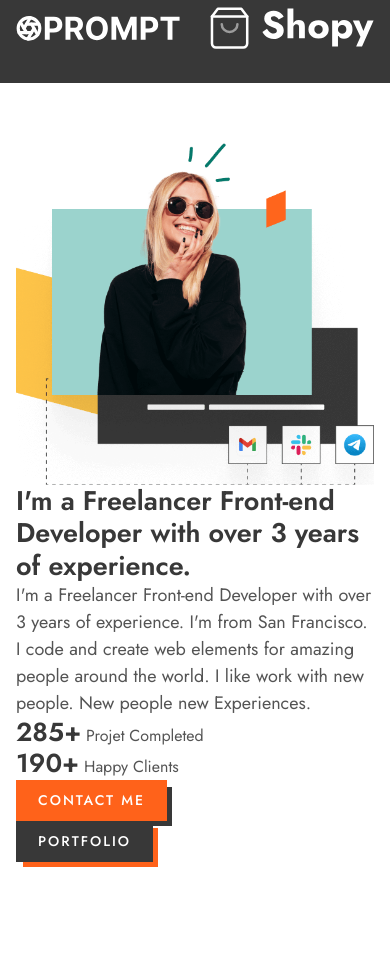
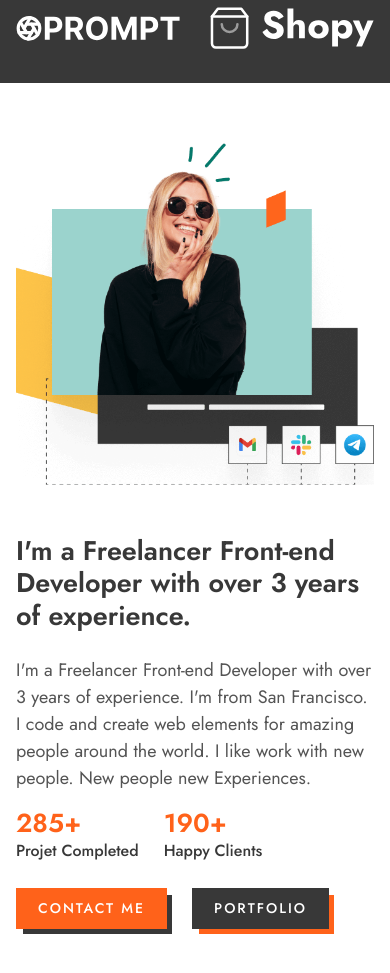
Before and after one commit to olufsenglo/shellys_portfolio, a plain HTML site: page index.html in a window 390 px wide. Shown: the part 833-1806 px from the top of the page. Before the commit the page ends 1755 px from the top, so only its background shows below. Drawn offline with nearby package versions, Linux system fonts and the light colour scheme.

Commit message:
Finished about section for mobile view

```diff
--- a/assets/css/main.css
+++ b/assets/css/main.css
@@ -94,5 +94,43 @@ x
 
 
 /*-----------------------------------*\
+  #ABOUT
+\*-----------------------------------*/
+
+.about .container {
+    display: grid;
+    gap: 50px;
+}
+
+.about .section-text {
+    margin-block: 25px 16px;
+}
+
+.about-list {
+    display: flex;
+    align-items: center;
+    gap: 25px;
+}
+
+.about-list .list-text {
+    color: var(--jet);
+    font-weight: var(--fw-500);
+}
+
+.about-list .strong {
+    color: var(--orange-red);
+    display: block;
+}
+
+.about .wrapper {
+    margin-block-start: 25px;
+    display: flex;
+    flex-wrap: wrap;
+    align-items: center;
+    gap: 15px 25px;
+}
+
+
+/*-----------------------------------*\
   #MEDIA QUERIES
 \*-----------------------------------*/
```
